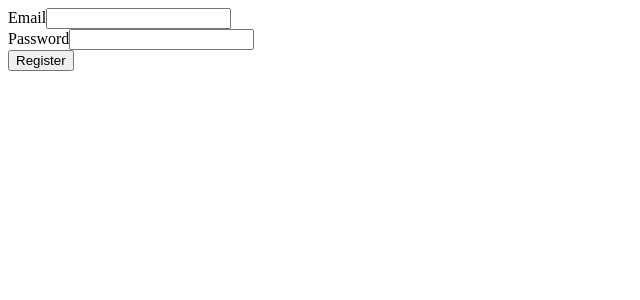
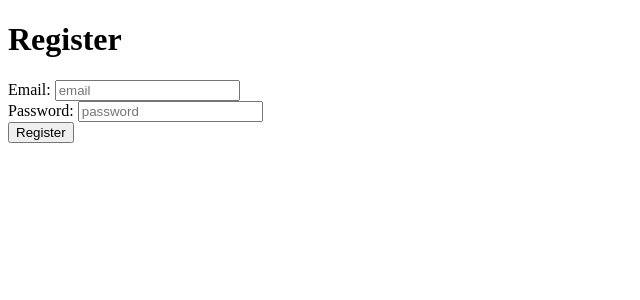
Before and after one commit to Zezola/frontend-teste-jack, a React (Vite) app: page /register in a window 1280 px wide. Shown: the top 300 px of the page, without its empty margins (0-640 px from the left). Built offline with nearby package versions, Linux system fonts and the light colour scheme.

Commit message:
Form validations with formik and yup. Refactoring some functions to use async await instead of then catch

```diff
--- a/package.json
+++ b/package.json
@@ -11,10 +11,12 @@
   },
   "dependencies": {
     "axios": "^1.7.5",
+    "formik": "^2.4.6",
     "jwt-decode": "^4.0.0",
     "react": "^18.3.1",
     "react-dom": "^18.3.1",
-    "react-router-dom": "^6.26.1"
+    "react-router-dom": "^6.26.1",
+    "yup": "^1.4.0"
   },
   "devDependencies": {
     "@eslint/js": "^9.9.0",
--- a/src/components/CreateTask.tsx
+++ b/src/components/CreateTask.tsx
@@ -1,5 +1,11 @@
 import axios from "axios";
-import { useState } from "react";
+import { Field, Form, Formik } from "formik";
+import * as Yup from 'yup';
+
+const createTaskValidationSchema = Yup.object().shape({
+    name: Yup.string().min(5, 'Nome precisa ter ao menos 5 caracteres').required('Nome nao pode estar em branco'),
+    description: Yup.string().required('Descricao nao pode estar em branco')
+})
 
 interface CreateTaskProps {
     userId: number
@@ -7,24 +13,10 @@ interface CreateTaskProps {
 
 const CreateTask : React.FunctionComponent<CreateTaskProps> = (userId) => {
     const token = localStorage.getItem("access_token");
-    interface ICreateTask {
-        name: string,
-        description: string
-    }
 
-    const [formData, setFormData] = useState<ICreateTask>({
-        name: '',
-        description: ''
-    })
-
-    const handleChange = (e: React.ChangeEvent<HTMLInputElement>) => {
-        const {name, value} = e.target;
-        setFormData(prevData => ({...prevData, [name]: value}))
-    }
-
-    const handleSubmit = (e, name, description) => {
-        e.preventDefault()
-        axios.post(`http://localhost:3000/task`, {
+    const handleSubmit = async (name:string, description:string) => {
+        try {
+            const response = await axios.post(`http://localhost:3000/task`, {
                 name: name,
                 description: description,
                 userId: userId.userId,
@@ -34,29 +26,39 @@ const CreateTask : React.FunctionComponent<CreateTaskProps> = (userId) => {
                 "Authorization": `Bearer ${token}`
             }}
             )
-        .then((res) => {
-            setFormData({
-                name: '',
-                description: ''
-            })
-        })
-        .catch(err => console.error(err))
+            console.log(response.data)
+        } catch (error) {
+            console.error(error)
+        }
     }
 
     return (
-        <form onSubmit={(e) => handleSubmit(e, formData.name, formData.description)}>
-            <div className='task_name_input'>
-                <label>Task Name</label>
-                <input name='name' onChange={handleChange} value={formData.name}></input>
+        <Formik
+        initialValues={{name: '', description: ''}}
+        validationSchema={createTaskValidationSchema}
+        onSubmit={(values) => handleSubmit(values.name, values.description)}
+        >
+            {({errors, touched}) => (
+                <Form>
+                <div>
+                    <label htmlFor='name'>Name: </label>
+                    <Field id="name" name="name" placeholder="name"></Field>
+                    {touched.name && errors.name && <div>{errors.name}</div>}
                 </div>
-            <div className='task_description_input'>
-                <label>Task Description</label>
-                <input name='description' onChange={handleChange} value={formData.description}></input>
+                <div>
+                    <label htmlFor='description'>Description: </label>
+                    <Field id="description" name="description" placeholder="description"></Field>
+                    {touched.description && errors.description && <div>{errors.description}</div>}
                 </div>
-            <div className='submit_button'>
-                <button type='submit'>Create Task</button>
+                <div>
+                    <button type="submit">Concluir</button>
                 </div>
-        </form>
+            </Form>
+            )
+
+            }
+
+        </Formik>
     )
 }
 
--- a/src/components/Dashboard.tsx
+++ b/src/components/Dashboard.tsx
@@ -34,8 +34,8 @@ const Dashboard : React.FunctionComponent<DashboardProps> = ({signed}) => {
         setIsDisabled(!isDisabled)
     }
 
-    const handleDelete = (id: number) => {
-        axios.delete(`http://localhost:3000/task/${id}`, {
+    const handleDelete = async (id: number) => {
+        await axios.delete(`http://localhost:3000/task/${id}`, {
             headers: {'Authorization': `Bearer ${localStorage.getItem('access_token')}`}
         })
     }
--- a/src/components/LoginForm.tsx
+++ b/src/components/LoginForm.tsx
@@ -2,60 +2,69 @@ import { useContext, useState } from "react";
 import { AuthContext } from "../context/AuthContext";
 import { loginAPI } from "../services/AuthService";
 import { useNavigate } from "react-router-dom";
-
+import * as Yup from 'yup';
+import { Formik, Form, Field } from "formik";
+import axios from "axios";
 
 const LoginForm : React.FunctionComponent = () => {
-//interface for referencing in the form data
-  interface LoginFormState {
-    email: string,
-    password: string
-  }
-
-  //state for managing the form data
-  const [formData, setFormData] = useState<LoginFormState>({
-    email: '',
-    password: ''
+  const loginValidationSchema = Yup.object().shape({
+    email: Yup.string()
+      .email('Invalid email format')
+      .min(8, 'At least 8 chars')
+      .max(25, 'Max of 25 chars')
+      .required('Email is required'),
+    password: Yup.string()
+      .min(5, 'Password must be at least 5 chars long')
+      .max(15, 'Password can be at maximum 15 chars long')
+      .required('Password is required')
   })
-
-  //function for keeping track of the form data
-  const handleChange = (e: React.ChangeEvent<HTMLInputElement>) => {
-    const {name, value} = e.target;
-    setFormData(prevData => ({...prevData, [name]: value}))
-  }
-
   //get the signed and setSigned state variables from our AuthContext
   const {signed, setSigned} = useContext(AuthContext);
   const navigate = useNavigate();
 
   // take the formData.email and formData.password and pass it to the login function from the context
-  const handleSubmit = async (e, email: string, password: string) => {
-    email = formData.email;
-    password = formData.password;
-    e.preventDefault();
-
-    //Call the loginAPI from the AuthService.
-    const data = await loginAPI(email, password) // the data receives the access_token
-    localStorage.setItem("access_token", data.access_token);
+  const handleSubmit = async (email: string, password:string) => {
+    try {
+      const response = await axios.post("http://localhost:3000/auth/signin", {
+        email: email,
+        password: password
+      })
+      localStorage.setItem("access_token", response.data.access_token);
       if (!(localStorage.getItem("access_token") === null)) {
         setSigned(true)
         navigate("/dashboard")
       }
+    } catch (error) {
+      console.error(error)
+    }
+
   }
 
   return (
-      <form onSubmit={(e) => handleSubmit(e, formData.email, formData.password)}>
-      <div className='email_input'>
-        <label>Email</label>
-        <input name='email' onChange={handleChange} value={formData.email}></input>
+      <Formik
+      initialValues={{email: '', password: ''}}
+      validationSchema={loginValidationSchema}
+      onSubmit={(values) => handleSubmit(values.email, values.password)}
+      >
+        {({errors, touched}) =>
+           <Form>
+            <div>
+              <label htmlFor="email">Email</label>
+              <Field name="email" id="email" placeholder="Enter your email"></Field>
+              {touched.email && errors.email && <div>{errors.email}</div>}
             </div>
-      <div className='password_input'>
-        <label>Password</label>
-        <input name='password' onChange={handleChange} value={formData.password}></input>
+            <div>
+              <label htmlFor="password">Password</label>
+              <Field name="password" id="password" placeholder="Enter your password"></Field>
+              {touched.password && errors.password && <div>{errors.password}</div>}
             </div>
-      <div className='submit_button'>
+            <div>
               <button type='submit'>Login</button>
             </div>
-    </form>
+          </Form>
+        }
+
+      </Formik>
   )
 }
 
--- a/src/components/RegisterForm.tsx
+++ b/src/components/RegisterForm.tsx
@@ -1,57 +1,70 @@
 import axios from 'axios';
+import { Field, Form, Formik } from 'formik';
 import { useState } from 'react'
+import * as Yup from 'yup';
 
 const RegisterForm : React.FunctionComponent = () => {
-      //interface for referencing in the form data
-  interface RegisterFormState {
-    email: string,
-    password: string
-  }
-
-  //state for managing the form data
-  const [formData, setFormData] = useState<RegisterFormState>({
-    email: '',
-    password: ''
+  //Set up a success message
+  const [successMsg, setSuccessMsg] = useState('')
+  //Using yup for field validation
+  const registerFormSchema = Yup.object().shape({
+    email: Yup.string()
+      .email('Invalid email format')
+      .min(8, 'At least 8 chars')
+      .max(25, 'Max of 25 chars')
+      .required('Email is required'),
+    password: Yup.string()
+      .min(5, 'Password must be at least 5 chars long')
+      .max(15, 'Password can be at maximum 15 chars long')
+      .required('Password is required')
   })
 
-  //function for keeping track of the form data
-  const handleChange = (e: React.ChangeEvent<HTMLInputElement>) => {
-    const {name, value} = e.target;
-    setFormData(prevData => ({...prevData, [name]: value}))
+  return (
+    <div>
+      <h1>Register</h1>
+      <Formik
+      initialValues={{email: '', password: ''}}
+      validationSchema={registerFormSchema}
+      onSubmit={(values,action) => {
+        axios.post(`http://localhost:3000/user`, {
+          email: values.email,
+          password: values.password
+        })
+        .then((res) => {
+          if (res.status === 201) {
+            setSuccessMsg('Usuario cadastrado com sucesso')
+            setTimeout(() => {
+              setSuccessMsg('')
+            },2000)
           }
-
-  const handleSubmit = async (e: React.ChangeEvent<HTMLFormElement>) => {
-    e.preventDefault()
-    axios.post('http://localhost:3000/user', {
-      email: formData.email,
-      password: formData.password
         })
-    .then(function (response) {
-      console.log(response)
-      setFormData({
-        email: '',
-        password: ''
-      })
-    })
-    .catch(function (error) {
-      console.log(error)
-    })
-  }
-
-  return (
-    <form onSubmit={handleSubmit}>
-      <div className='email_input'>
-        <label>Email</label>
-        <input name='email' onChange={handleChange} value={formData.email}></input>
+        .catch(error => console.error(error))
+        action.setSubmitting(false)
+      }}
+      >
+        {({errors, touched}) => (
+            <Form>
+            <div>
+              <label htmlFor='email'>Email: </label>
+              <Field id="email" name="email" placeholder="email"></Field>
+              {touched.email && errors.email && <div>{errors.email}</div>}
             </div>
             <div className='password_input'>
-        <label>Password</label>
-        <input name='password' onChange={handleChange} value={formData.password}></input>
+              <label htmlFor='password'>Password: </label>
+              <Field id="password" name="password" placeholder="password"></Field>
+              {touched.password && errors.password && <div>{errors.password}</div>}
             </div>
             <div className='submit_button'>
               <button type='submit'>Register</button>
             </div>
-    </form>
+            <div>
+              {successMsg}
+            </div>
+          </Form>
+        )}
+
+      </Formik>
+    </div>
   )
 }
 
--- a/src/components/TaskPage.tsx
+++ b/src/components/TaskPage.tsx
@@ -1,6 +1,8 @@
 import axios from "axios";
+import { Field, Form, Formik } from "formik";
 import { FunctionComponent, useEffect, useState } from "react";
 import { useNavigate, useParams } from "react-router-dom";
+import * as Yup from "yup";
 
 interface TaskPageProps {
     id: number
@@ -12,25 +14,13 @@ interface iTask {
     completed: boolean
 }
 
-interface RegisterFormState {
-    name: string,
-    description: string
-}
-
 const TaskPage : FunctionComponent<TaskPageProps> = () => {
-    const [task, setTask] = useState<iTask>({name: "", description: "", completed: false})
-    //state for managing the form data
-    const [formData, setFormData] = useState<RegisterFormState>({
-        name: '',
-        description: '',
+    const updateTaskSchemaValidation = Yup.object().shape({
+        name: Yup.string().min(5, 'Nome precisa ter ao menos 5 caracteres').required('Nome nao pode estar em branco'),
+        description: Yup.string().required('Descricao nao pode estar em branco')
     })
 
-    //function for keeping track of the form data
-    const handleChange = (e: React.ChangeEvent<HTMLInputElement>) => {
-        const {name, value} = e.target;
-        setFormData(prevData => ({...prevData, [name]: value}))
-    }
-
+    const [task, setTask] = useState<iTask>({name: "", description: "", completed: false})
     const navigate = useNavigate();
     const {taskId} = useParams();
 
@@ -43,39 +33,45 @@ const TaskPage : FunctionComponent<TaskPageProps> = () => {
 
     })
 
-    const handleUpdate = async () => {
-        let name = formData.name;
-        let description = formData.description
-        if (!(name.length > 0 && description.length > 0)) {
-            name = task.name
-            description = task.description
-        }
+    const handleSubmit = async (name: string, description: string) => {
         try {
-            const payload = await axios.patch(`http://localhost:3000/task/${taskId}`, {
+            const response = await axios.patch(`http://localhost:3000/task/${taskId}`, {
                 name: name,
                 description: description
-            },
-            {
-                headers: {'Authorization' : `Bearer ${localStorage.getItem('access_token')}`}
+            }, {
+                headers: {'Authorization': `Bearer ${localStorage.getItem('access_token')}`}
             })
-            console.log(payload.data)
+            console.log(response.data)
             navigate("/dashboard")
-        } catch (err) {
-            console.error(err)
+        } catch (error) {
+            console.error(error)
         }
-
     }
 
     return (
         <div>
-            <form>
-                <label>Nome</label>
-                <input type="text" placeholder={task.name} name="name" onChange={handleChange} value={formData.name}></input>
-                <label>Description</label>
-                <input type="text" placeholder={task.description} name="description" value={formData.description} onChange={handleChange}></input>
-            </form>
-            <button onClick={() => navigate("/dashboard")}>Voltar as Tarefas</button>
-            <button onClick={handleUpdate}>Concluir Alteração</button>
+            <Formik
+            validationSchema={updateTaskSchemaValidation}
+            initialValues={{name: '', description: ''}}
+            onSubmit={(values) => handleSubmit(values.name, values.description)}
+            >
+                {({errors, touched }) => (
+                    <Form>
+                        <div>
+                            <label htmlFor="name">Nome: </label>
+                            <Field id="name" name="name" placeholder={task.name}></Field>
+                            {touched.name && errors.name && <div>{errors.name}</div>}
+                        </div>
+                        <div>
+                            <label htmlFor="description">Description: </label>
+                            <Field id="description" name="description" placeholder={task.description}></Field>
+                            {touched.name && errors.name && <div>{errors.name}</div>}
+                        </div>
+                        <button onClick={() => navigate("/dashboard")}>Voltar</button>
+                        <button type="submit">Concluir Alteracao</button>
+                    </Form>
+                )}
+            </Formik>
         </div>
      );
 }
--- a/src/main.tsx
+++ b/src/main.tsx
@@ -1,6 +1,6 @@
-import { StrictMode, useContext } from 'react'
+import { StrictMode } from 'react'
 import { createRoot } from 'react-dom/client'
-import { BrowserRouter, createBrowserRouter, RouterProvider } from 'react-router-dom'
+import { BrowserRouter } from 'react-router-dom'
 import App from './App.tsx'
 import { AuthProvider } from './context/AuthProvider.tsx'
 
@@ -12,7 +12,6 @@ createRoot(document.getElementById('root')!).render(
         <AuthProvider>
           <App/>
         </AuthProvider>
-
       </BrowserRouter>
 
   </StrictMode>,
```
Also changed, not shown: src/App.tsx (+2 -8 lines), 1 other file (tests, documents, lock files or other folders). Lines whose indentation alone changed are shown as unchanged.
